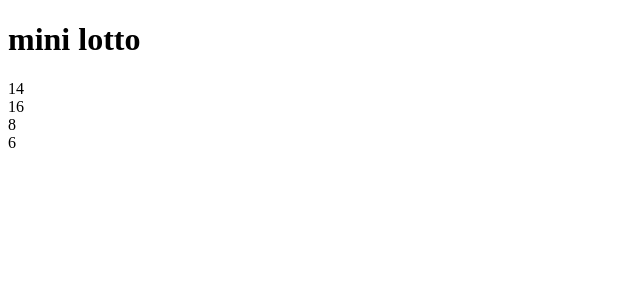
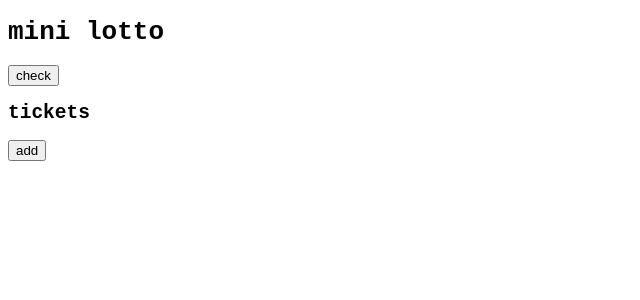
Before and after one commit to sankomi/mini-lotto, a React app: page / in a window 1280 px wide. Shown: the top 300 px of the page, without its empty margins (0-640 px from the left). Built offline with nearby package versions, Linux system fonts and the light colour scheme.

Commit message:
add random tickets

```diff
--- a/package.json
+++ b/package.json
@@ -16,7 +16,9 @@
 		"@babel/preset-env": "^7.23.5",
 		"@babel/preset-react": "^7.23.3",
 		"babel-loader": "^9.1.3",
+		"css-loader": "^6.8.1",
 		"html-webpack-plugin": "^5.5.3",
+		"style-loader": "^3.3.3",
 		"webpack": "^5.89.0",
 		"webpack-cli": "^5.1.4"
 	}
--- a/src/App.jsx
+++ b/src/App.jsx
@@ -1,6 +1,10 @@
-import React from "react";
+import React, {useState} from "react";
 
 export default function App() {
+	const [drawNumber, setDrawNumber] = useState(1);
+	const [results, setResults] = useState([]);
+	const [tickets, setTickets] = useState([]);
+
 	function drawNumbers(start, end, n) {
 		let pool = [];
 		for (let i = start; i <= end; i++) {
@@ -14,19 +18,68 @@ export default function App() {
 			pool.splice(index, 1);
 		}
 
-		return drawn;
+		setDrawNumber(drawNumber + 1);
+		setResults([...results, {drawNumber, numbers: drawn}]);
+	}
+
+	function addRandomTicket(drawNumber, start, end, n) {
+		let ticket = {
+			drawNumber,
+			numbers: [],
+		};
+
+		let pool = [];
+		for (let i = start; i <= end; i++) {
+			pool.push(i);
+		}
+
+		for (let i = 0; i < n; i++) {
+			let index = Math.floor(Math.random() * pool.length);
+			ticket.numbers.push(pool[index]);
+			pool.splice(index, 1);
+		}
+
+		setTickets([...tickets, ticket]);
 	}
 
 	return <>
 		<h1>mini lotto</h1>
-		<LottoResult result={drawNumbers(1, 20, 4)}/>
+		<button onClick={() => drawNumbers(1, 20, 4)}>check</button>
+		<LottoResult result={results.length > 0? results[results.length - 1]: null}/>
+		<TicketList tickets={tickets}/>
+		<button onClick={() => addRandomTicket(drawNumber, 1, 20, 4)}>add</button>
 	</>;
 }
 
+function TicketList({tickets}) {
+	return <>
+		<h2>tickets</h2>
+		<ul className="tickets">
+			{tickets.map((ticket, index) => <TicketItem key={index} ticket={ticket}/>)}
+		</ul>
+	</>;
+}
+
+function TicketItem({ticket}) {
+	return <li className="ticket">
+		<div>draw number {ticket.drawNumber}</div>
+		<div className="balls">
+			{ticket.numbers.map((number, index) => <LottoBall key={index} value={number}/>)}
+		</div>
+	</li>;
+}
+
 function LottoResult({result}) {
-	return <div className="results">
-		{result.map((number, index) => <LottoBall key={index} value={number}/>)}
-	</div>;
+	if (!result) {
+		return <></>;
+	}
+
+	return <>
+		<div>draw number {result.drawNumber}</div>
+		<div className="results balls">
+			{result.numbers.map((number, index) => <LottoBall key={index} value={number}/>)}
+		</div>
+	</>;
 }
 
 function LottoBall({value}) {
--- a/src/index.js
+++ b/src/index.js
@@ -1,5 +1,6 @@
 import React from "react";
 import {createRoot} from "react-dom/client";
+import "./style.css";
 
 const container = document.getElementById("app");
 const root = createRoot(container);
--- /dev/null
+++ b/src/style.css
@@ -0,0 +1,25 @@
+* {
+	box-sizing: border-box;
+}
+html {
+	font-family: monospace;
+}
+
+.tickets {
+	padding: 0;
+
+	list-style: none;
+}
+.balls {
+	display: flex;
+	gap: 0.5rem;
+}
+.ball {
+	width: 2rem;
+	height: 2rem;
+	border: 1px solid black;
+
+	text-align: center;
+	line-height: 2;
+	border-radius: 50%;
+}
--- a/webpack.config.js
+++ b/webpack.config.js
@@ -19,6 +19,10 @@ module.exports = {
 				exclude: /node_modules/,
 				use: ["babel-loader"],
 			},
+			{
+				test: /\.css/,
+				use: ["style-loader", "css-loader"],
+			},
 		],
 	},
 	resolve: {
```
Also changed, not shown: 1 other file (tests, documents, lock files or other folders).
